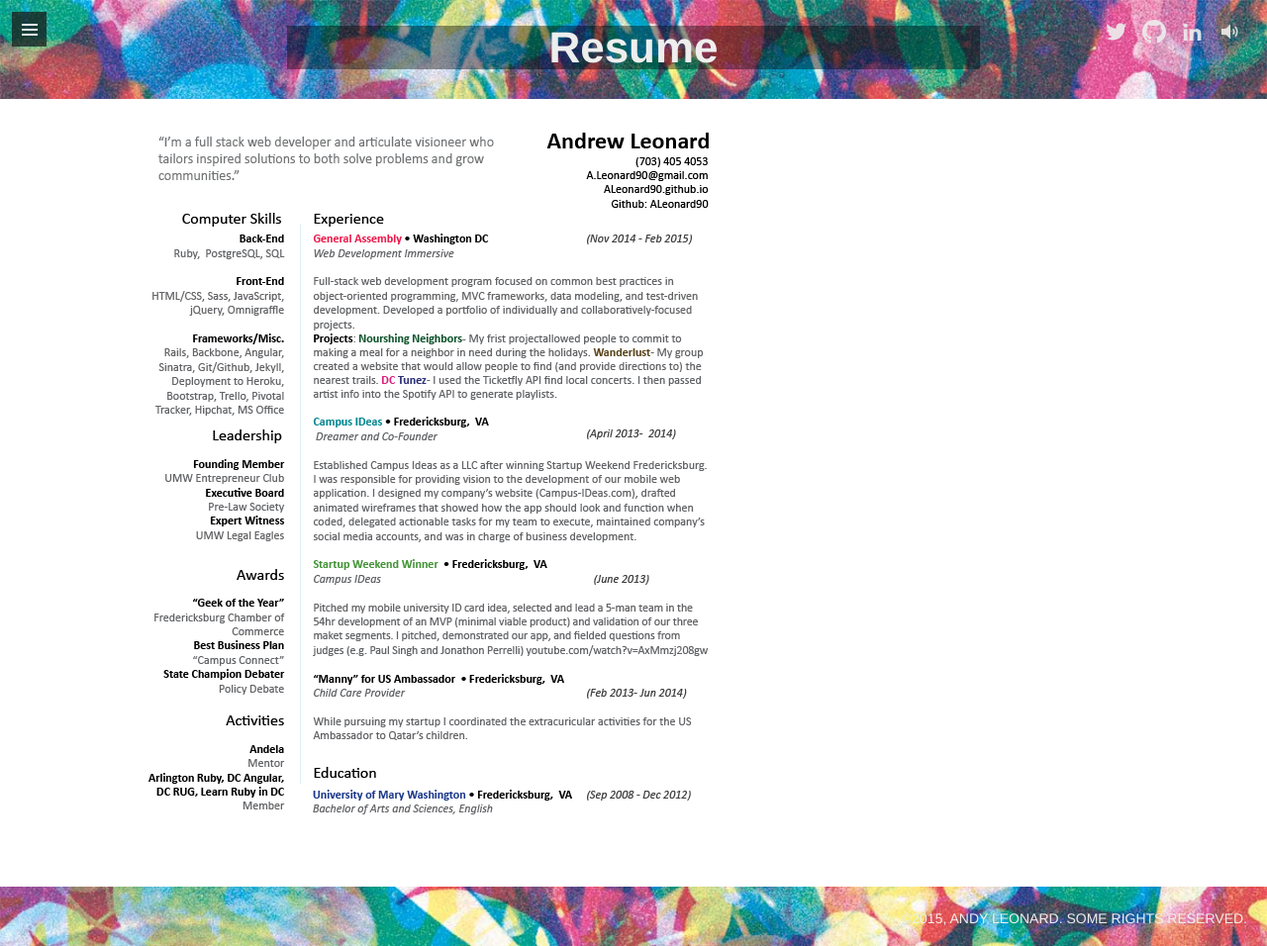
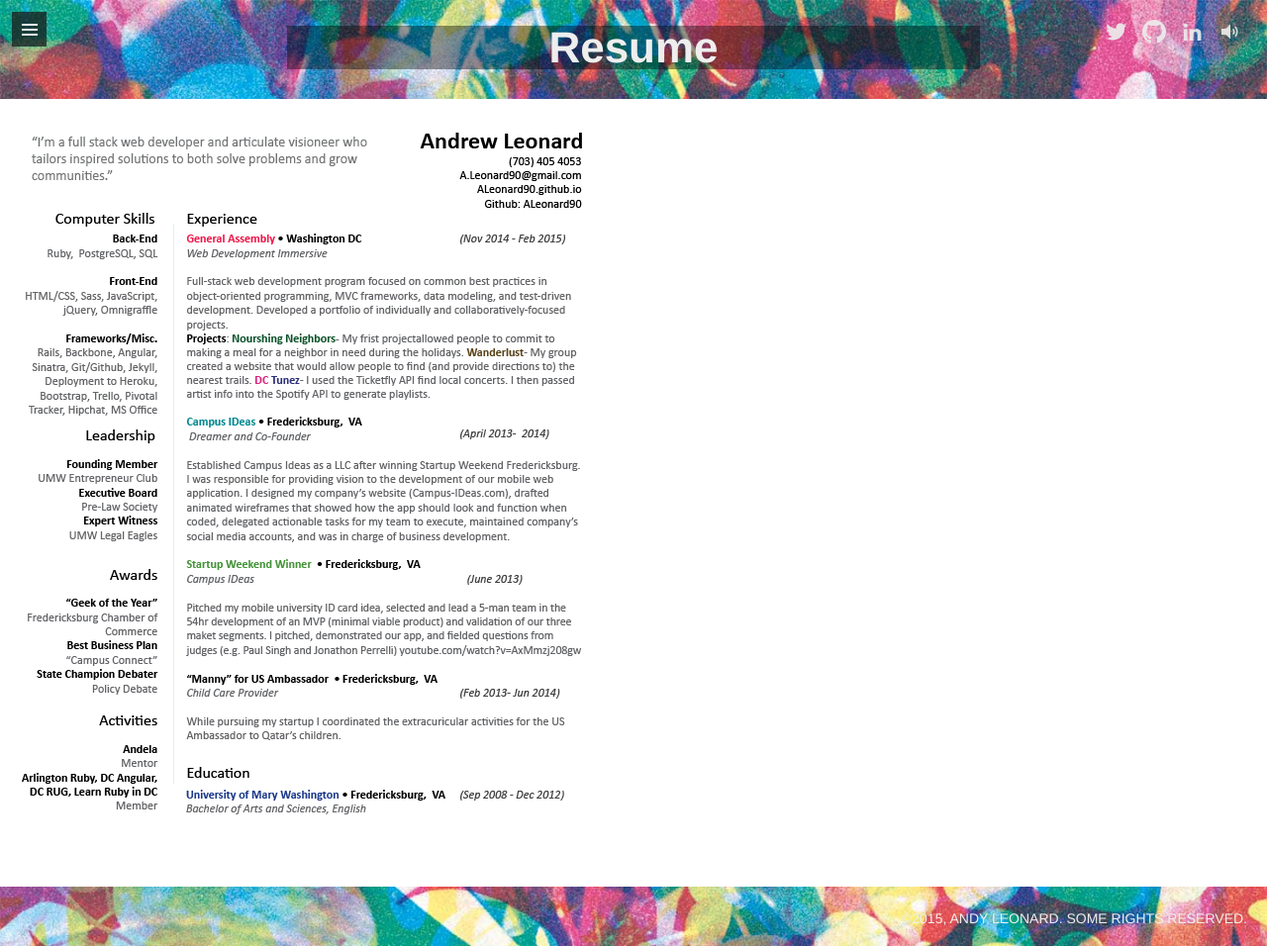
Before and after one commit to ALeonard90/ALeonard90.github.io, a Jekyll site: the page built from resume.md, in a window 1280 px wide. Shown: the whole page at 99% size. Built offline with Jekyll 4.4.1, drawn with Linux system fonts in a browser that asks for light colours; nearby versions of some CDN libraries; some web fonts are replaced.

Commit message:
resume position

```diff
--- a/assets/css/default.css
+++ b/assets/css/default.css
@@ -567,8 +567,9 @@ pre code {
 }
 
 #resume-img{
-	margin-right: 10%;
-	margin-left: 10%;
+	display: block;
+	margin-right: auto;
+	margin-left: auto;
 }
 
 .fa.fa-chevron-right {
```
